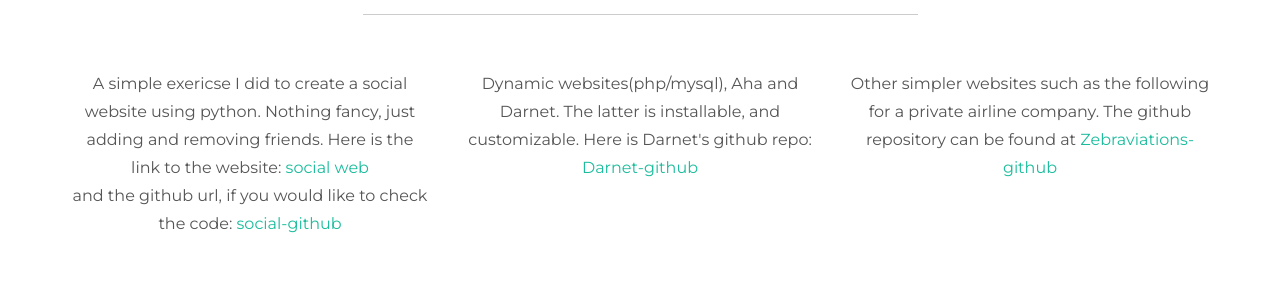
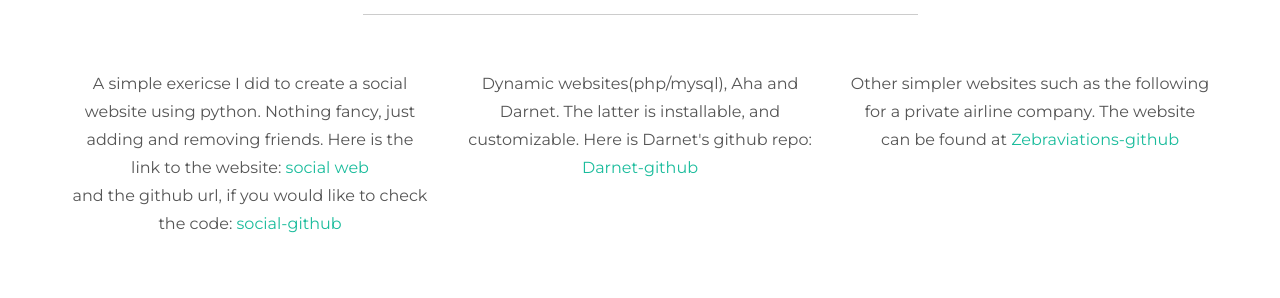
Before and after one commit to rigbe/personal_page, a Flask app: page /work in a window 1280 px wide. Shown: the part 327-625 px from the top of the page. Run offline with Flask 2, Linux system fonts and the light colour scheme; some libraries are stand-ins or nearby versions.

Commit message:
zaviation link

```diff
--- a/apprigbe/templates/work.html
+++ b/apprigbe/templates/work.html
@@ -70,7 +70,7 @@
 				<p>Dynamic websites(php/mysql), Aha and Darnet. The latter is installable, and customizable. Here is Darnet's github repo: <a href="https://github.com/rigbe/Darnet">Darnet-github</a> </p>
 			</div>
 			<div class="col-lg-4">
-				<p>Other simpler websites such as the following for a private airline company. The github repository can be found at <a href="https://github.com/rigbe/Zebraviations">Zebraviations-github</a></p>
+				<p>Other simpler websites such as the following for a private airline company. The website can be found at <a href="http://www.zebraviation.com">Zebraviations-github</a></p>
 			</div>
 		</div><!-- /row -->
 
```
